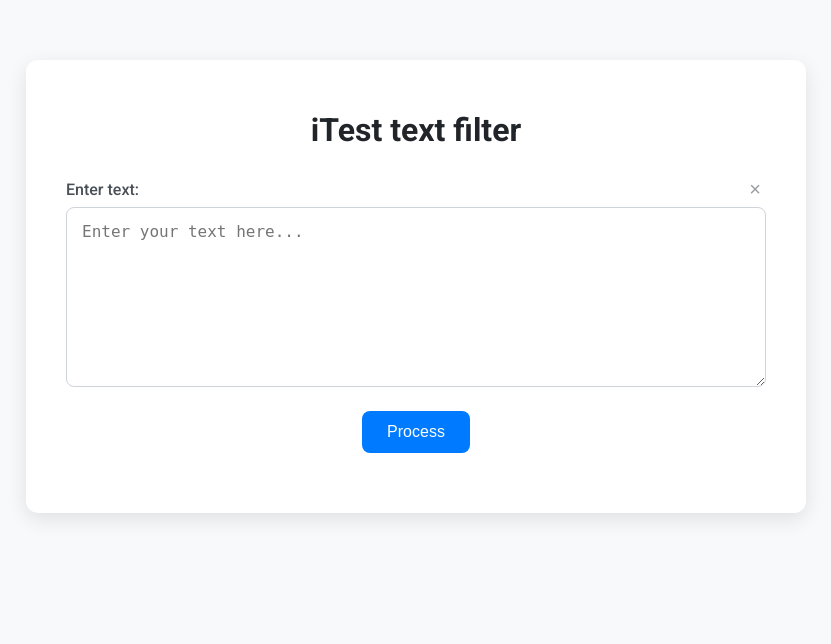
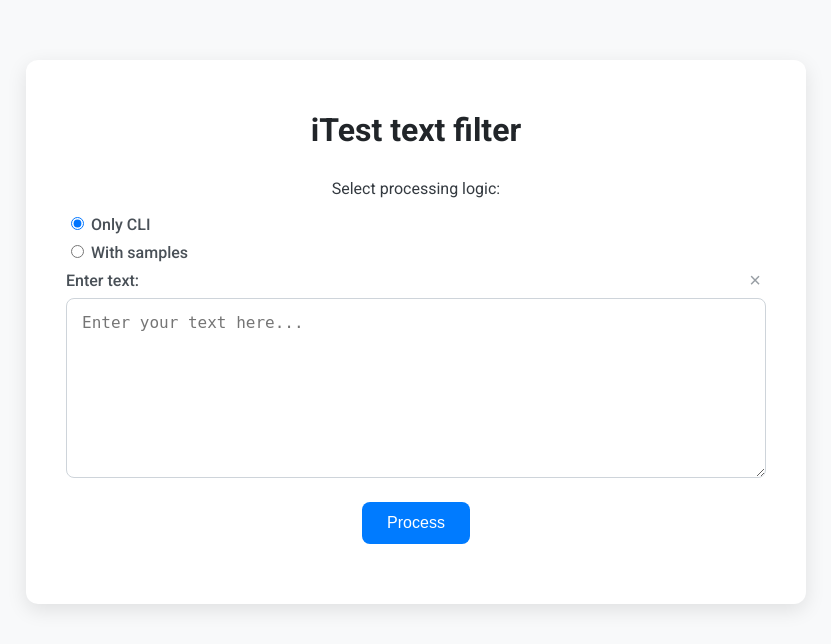
Before and after one commit to makstalgatov/text_filter, a FastAPI app: page / in a window 1280 px wide. Shown: the top 644 px of the page, without its empty margins (224-1055 px from the left). Run offline with FastAPI, Linux system fonts and the light colour scheme.

Commit message:
new module "with samples"

```diff
--- a/requirements.txt
+++ b/requirements.txt
@@ -1,4 +1,5 @@
 fastapi
 uvicorn[standard]
+requests
 jinja2
 python-multipart
--- a/templates/index.html
+++ b/templates/index.html
@@ -15,6 +15,21 @@
 
         <!-- Form submits using JavaScript (handleSubmit) -->
         <form id="filterForm" onsubmit="handleSubmit(event); return false;">
+
+            <!-- Logic Selection Radio Buttons -->
+            <div class="logic-selection">
+                <p>Select processing logic:</p>
+                 <label for="logic_only_cli">
+                    <input type="radio" id="logic_only_cli" name="logic_choice" value="only_cli" checked>
+                    Only CLI
+                </label>
+                 <label for="logic_with_samples">
+                    <input type="radio" id="logic_with_samples" name="logic_choice" value="with_samples">
+                    With samples
+                </label>
+            </div>
+            <!-- End Logic Selection -->
+
             <div class="label-container">
                 <label for="text">Enter text:</label>
                 <button type="button" id="clear-btn" class="clear-btn" title="Clear text">&times;</button>
```
